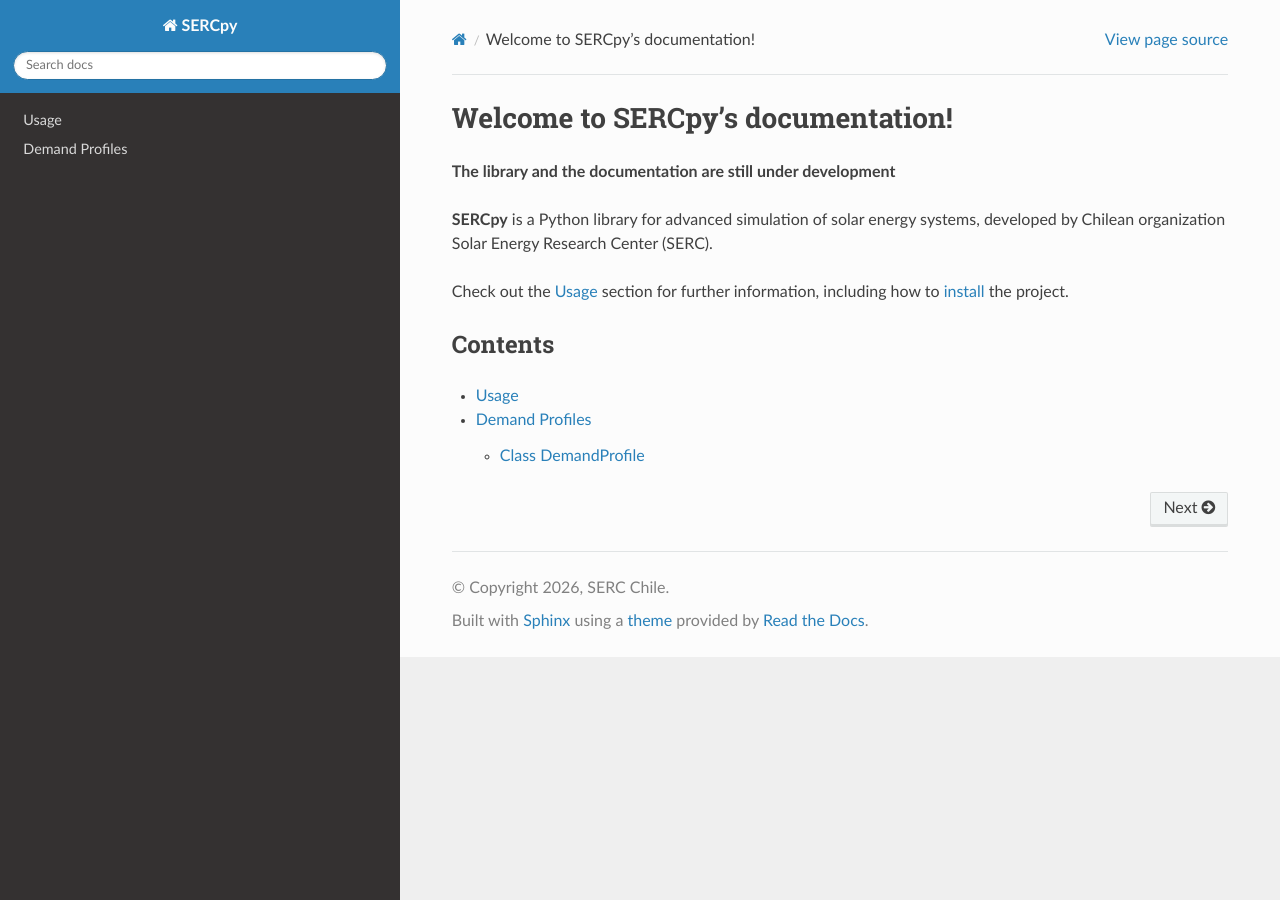
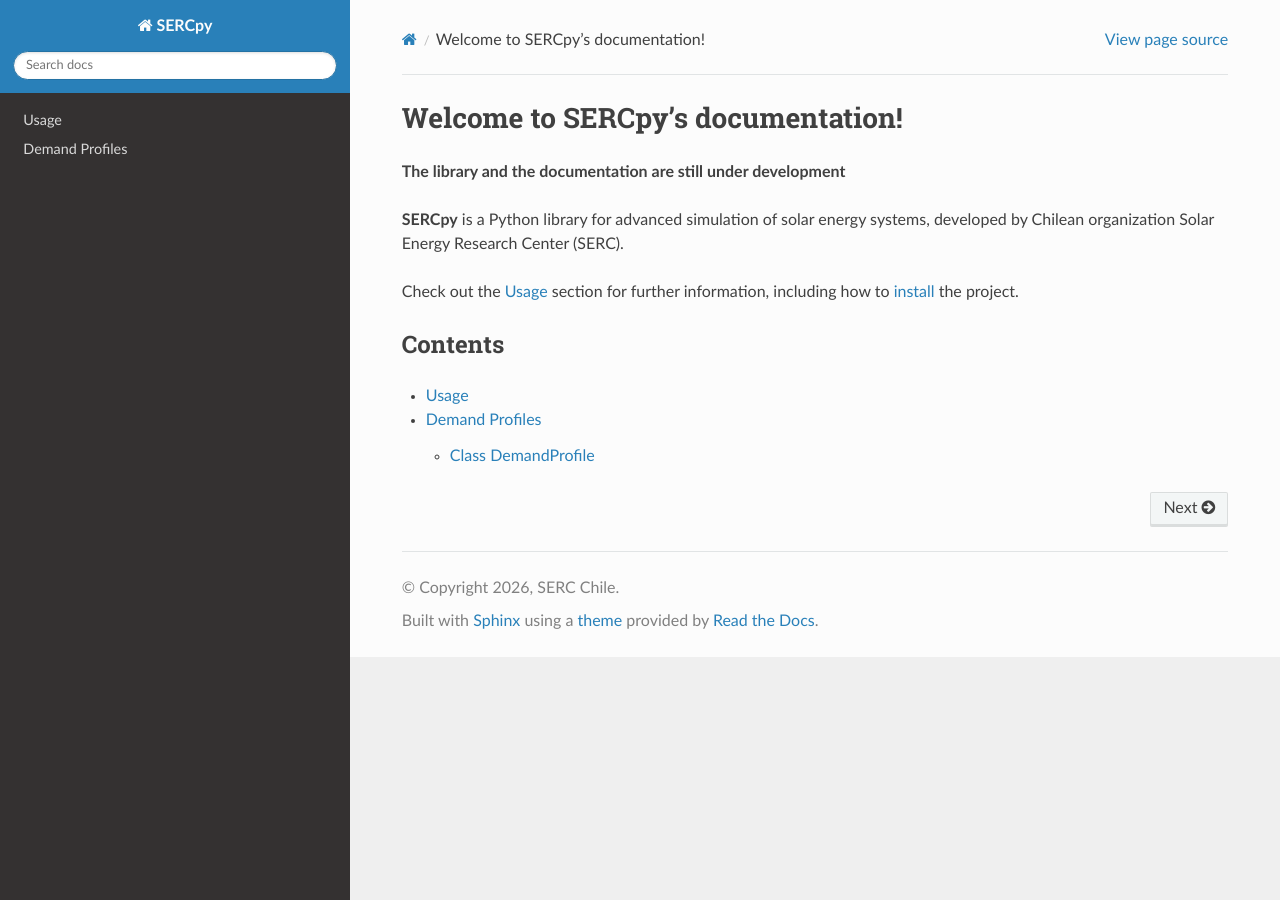
Before and after one commit to serc-chile/SERCpy, a Sphinx documentation site: the page built from docs/source/index.rst, in a window 1280 px wide. Built offline with Sphinx 7.4.7 and the Read the Docs theme 3.1.0, drawn with Linux system fonts in a browser that asks for light colours; pages that are not in the unit, such as notebooks, are missing from menus.

Commit message:
Update custom.css

```diff
--- a/docs/source/_static/custom.css
+++ b/docs/source/_static/custom.css
@@ -33,15 +33,15 @@ dl.field-list > dd > ul.simple > li {
 
 /* Widen the sidebar navigation */
 .wy-nav-side {
-    width: 400px;
+    width: 350px;
 }
 
 .wy-side-nav-search {
-    width: 400px;
+    width: 350px;
 }
 
 .wy-side-scroll {
-    width: 400px;
+    width: 350px;
     overflow-y: auto;
 }
 
@@ -50,7 +50,7 @@ dl.field-list > dd > ul.simple > li {
 }
 
 .wy-nav-content-wrap {
-    margin-left: 400px;
+    margin-left: 350px;
 }
 
 /* Let long, underscore-heavy method names wrap instead of being clipped */
```
